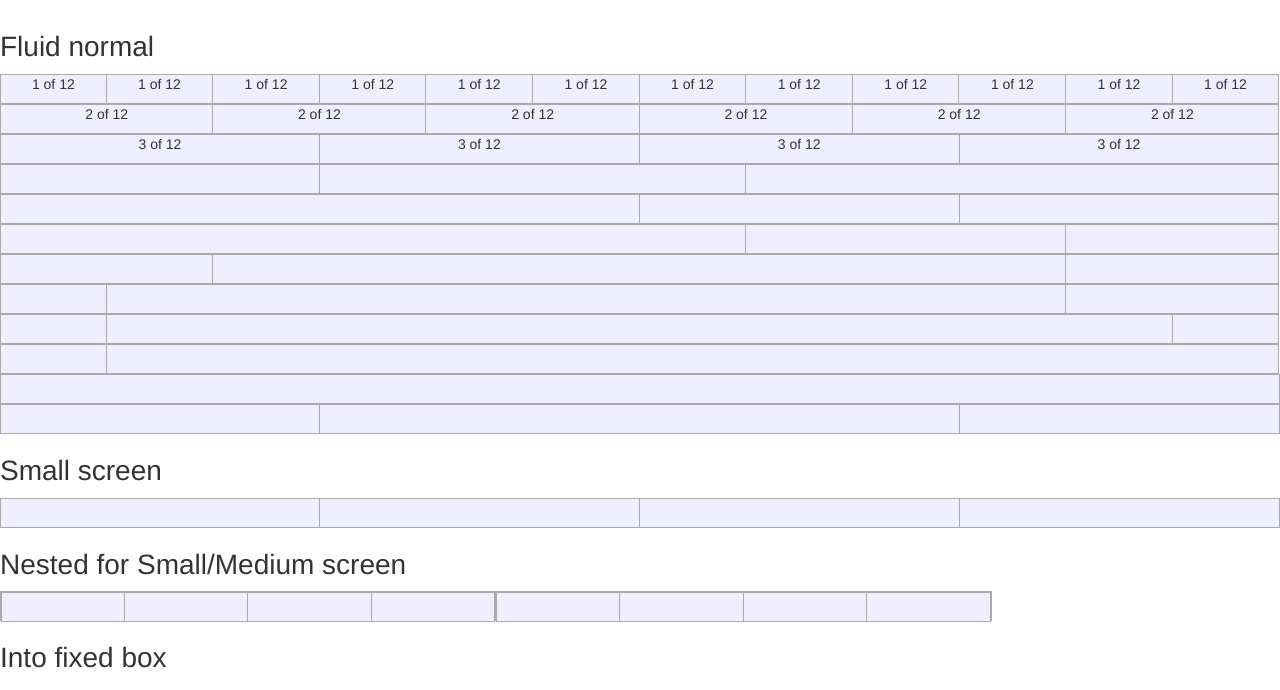
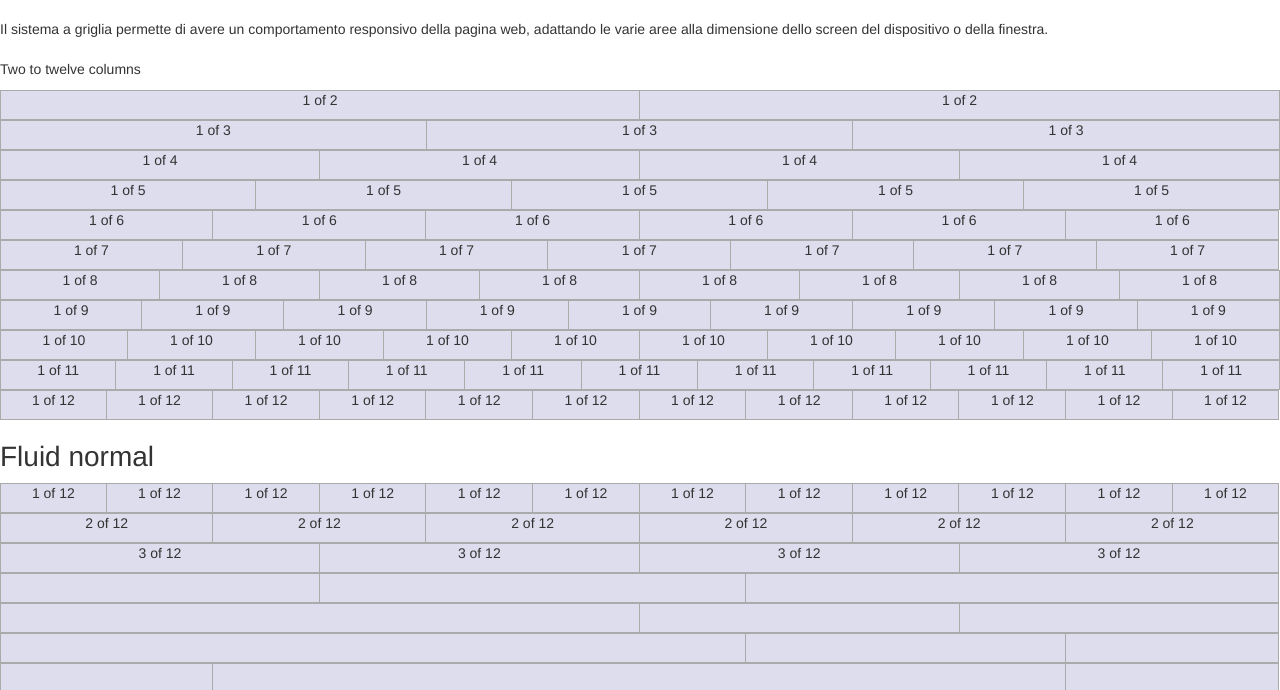
Before and after one commit to plailopo/Chiara-Client, a plain HTML site: page demo/index.html in a window 1280 px wide. Shown: the part 60-750 px from the top of the page. Drawn offline with nearby package versions, Linux system fonts and the light colour scheme.

Commit message:
Demo added

```diff
--- a/demo/index.html
+++ b/demo/index.html
@@ -14,6 +14,125 @@
 <body>
 
 	<h1>Grid System</h1>
+
+		<p>
+			Il sistema a griglia permette di avere un comportamento responsivo della pagina web,
+			adattando le varie aree alla dimensione dello screen del dispositivo o della finestra.
+		</p>
+
+		<p>Two to twelve columns</p>
+
+			<div class="row block">
+				<div class="col-1-2">1 of 2</div>
+				<div class="col-1-2">1 of 2</div>
+			</div>
+
+			<div class="row block">
+				<div class="col-1-3">1 of 3</div>
+				<div class="col-1-3">1 of 3</div>
+				<div class="col-1-3">1 of 3</div>
+			</div>
+
+			<div class="row block">
+				<div class="col-1-4">1 of 4</div>
+				<div class="col-1-4">1 of 4</div>
+				<div class="col-1-4">1 of 4</div>
+				<div class="col-1-4">1 of 4</div>
+			</div>
+
+			<div class="row block">
+				<div class="col-1-5">1 of 5</div>
+				<div class="col-1-5">1 of 5</div>
+				<div class="col-1-5">1 of 5</div>
+				<div class="col-1-5">1 of 5</div>
+				<div class="col-1-5">1 of 5</div>
+			</div>
+
+			<div class="row block">
+				<div class="col-1-6">1 of 6</div>
+				<div class="col-1-6">1 of 6</div>
+				<div class="col-1-6">1 of 6</div>
+				<div class="col-1-6">1 of 6</div>
+				<div class="col-1-6">1 of 6</div>
+				<div class="col-1-6">1 of 6</div>
+			</div>
+
+			<div class="row block">
+				<div class="col-1-7">1 of 7</div>
+				<div class="col-1-7">1 of 7</div>
+				<div class="col-1-7">1 of 7</div>
+				<div class="col-1-7">1 of 7</div>
+				<div class="col-1-7">1 of 7</div>
+				<div class="col-1-7">1 of 7</div>
+				<div class="col-1-7">1 of 7</div>
+			</div>
+
+			<div class="row block">
+				<div class="col-1-8">1 of 8</div>
+				<div class="col-1-8">1 of 8</div>
+				<div class="col-1-8">1 of 8</div>
+				<div class="col-1-8">1 of 8</div>
+				<div class="col-1-8">1 of 8</div>
+				<div class="col-1-8">1 of 8</div>
+				<div class="col-1-8">1 of 8</div>
+				<div class="col-1-8">1 of 8</div>
+			</div>
+
+			<div class="row block">
+				<div class="col-1-9">1 of 9</div>
+				<div class="col-1-9">1 of 9</div>
+				<div class="col-1-9">1 of 9</div>
+				<div class="col-1-9">1 of 9</div>
+				<div class="col-1-9">1 of 9</div>
+				<div class="col-1-9">1 of 9</div>
+				<div class="col-1-9">1 of 9</div>
+				<div class="col-1-9">1 of 9</div>
+				<div class="col-1-9">1 of 9</div>
+			</div>
+
+			<div class="row block">
+				<div class="col-1-10">1 of 10</div>
+				<div class="col-1-10">1 of 10</div>
+				<div class="col-1-10">1 of 10</div>
+				<div class="col-1-10">1 of 10</div>
+				<div class="col-1-10">1 of 10</div>
+				<div class="col-1-10">1 of 10</div>
+				<div class="col-1-10">1 of 10</div>
+				<div class="col-1-10">1 of 10</div>
+				<div class="col-1-10">1 of 10</div>
+				<div class="col-1-10">1 of 10</div>
+			</div>
+
+			<div class="row block">
+				<div class="col-1-11">1 of 11</div>
+				<div class="col-1-11">1 of 11</div>
+				<div class="col-1-11">1 of 11</div>
+				<div class="col-1-11">1 of 11</div>
+				<div class="col-1-11">1 of 11</div>
+				<div class="col-1-11">1 of 11</div>
+				<div class="col-1-11">1 of 11</div>
+				<div class="col-1-11">1 of 11</div>
+				<div class="col-1-11">1 of 11</div>
+				<div class="col-1-11">1 of 11</div>
+				<div class="col-1-11">1 of 11</div>
+			</div>
+
+			<div class="row block">
+				<div class="col-1-12">1 of 12</div>
+				<div class="col-1-12">1 of 12</div>
+				<div class="col-1-12">1 of 12</div>
+				<div class="col-1-12">1 of 12</div>
+				<div class="col-1-12">1 of 12</div>
+				<div class="col-1-12">1 of 12</div>
+				<div class="col-1-12">1 of 12</div>
+				<div class="col-1-12">1 of 12</div>
+				<div class="col-1-12">1 of 12</div>
+				<div class="col-1-12">1 of 12</div>
+				<div class="col-1-12">1 of 12</div>
+				<div class="col-1-12">1 of 12</div>
+			</div>
+		</div>
+
 		<h2>Fluid normal</h2>
 		<div class="row block">
 			<div class="col-1-12">1 of 12</div>
@@ -124,6 +243,28 @@
 			</div>
 		</div>
 
+	<div class="box">
+
+		<h1>Basic class</h1>
+
+		<p>
+			Un insieme di classi utili nella definizione degli oggetti html.
+		</p>
+
+		<div class="grid group">
+			<div class="col left span_1_of_3">.left</div>
+			<div class="col center span_1_of_3">.center</div>
+			<div class="col right span_1_of_3">.right</div>
+		</div>
+
+		<p>
+			<strong>.hidden</strong> to object hide <span class="strOrange">(display:none)</span>
+		</p>
+
+
+
+	</div>
+
 	<h1>Sections</h1>
 
 		<div class="row row-s">
--- a/demo/style.css
+++ b/demo/style.css
@@ -2,7 +2,7 @@
 
 
 .block [class^=col-]{
-	background:#eef;
+	background:#dde;
 	border-top:1px solid #aaa;
 	border-bottom:1px solid #aaa;
 	border-right:1px solid #aaa;
```
